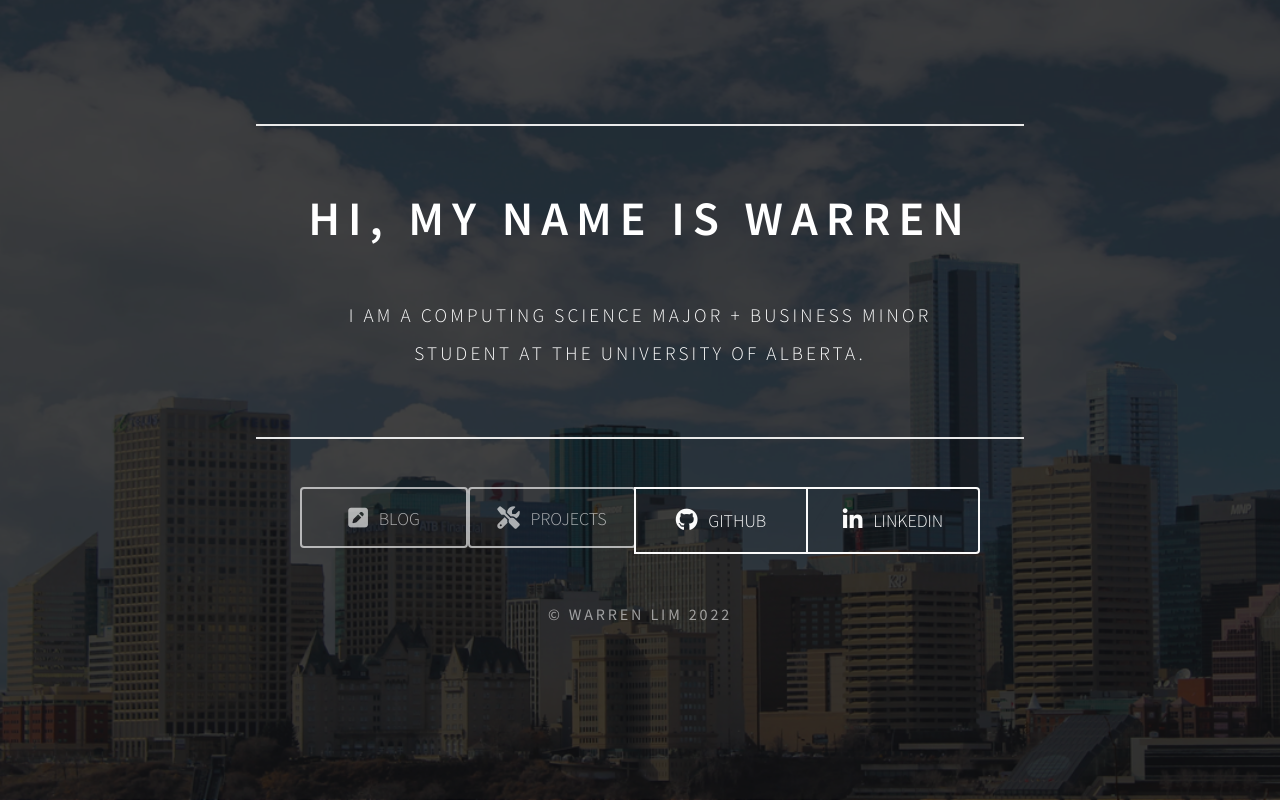
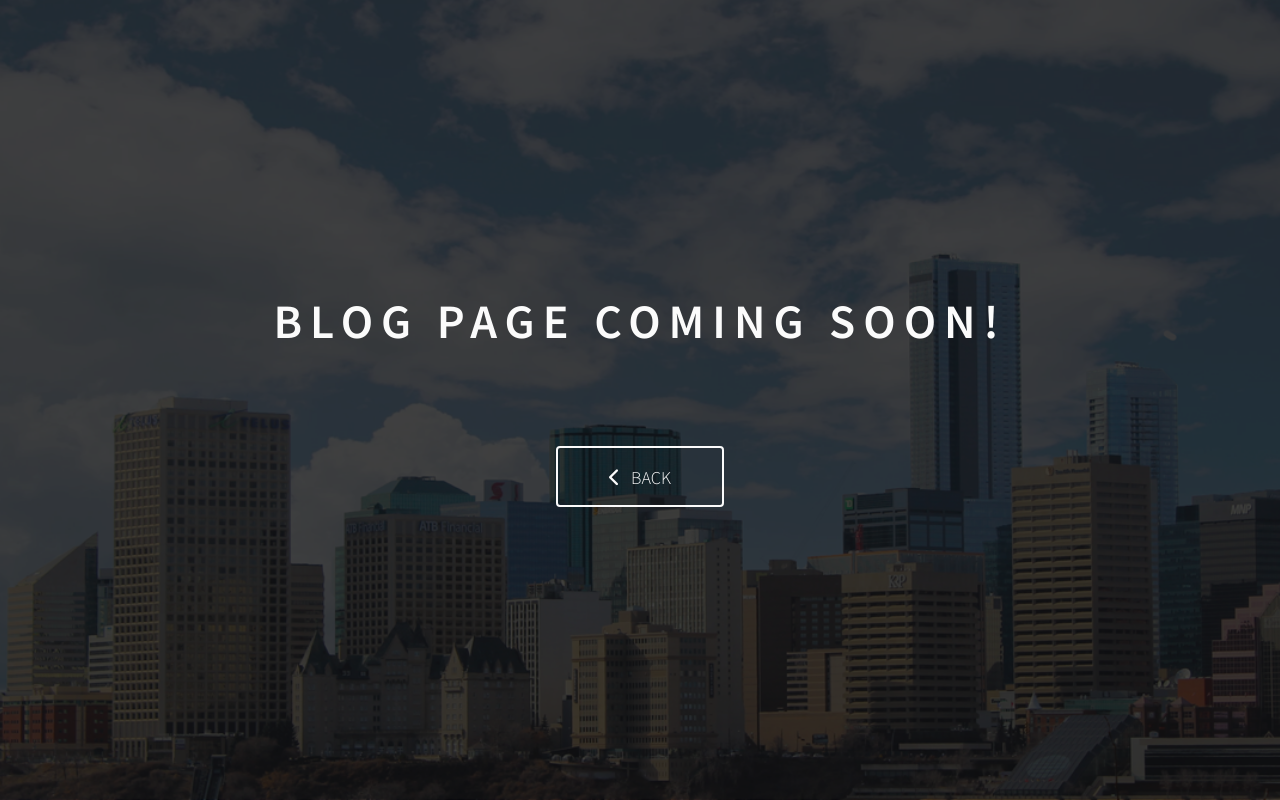
Before and after one commit to wrrnlim/wrrnlim.github.io, a React (Vite) app: page /blog in a window 1280 px wide. Built offline with nearby package versions, Linux system fonts and the light colour scheme.

Commit message:
Implement routing

```diff
--- a/src/App.jsx
+++ b/src/App.jsx
@@ -1,6 +1,6 @@
 import './css/App.css';
 import backgroundImage from '/assets/img/bg.png';
-import Home from './components/Home.jsx';
+import Home from './routes/Home.jsx';
 import Footer from './components/Footer';
 import Background from './components/Background';
 
--- /dev/null
+++ b/src/components/ErrorPage.jsx
@@ -0,0 +1,25 @@
+import { useRouteError } from "react-router-dom";
+import Background from "./Background";
+import { MDBBtn, MDBIcon } from 'mdb-react-ui-kit';
+
+export default function ErrorPage() {
+  const error = useRouteError();
+  console.error(error);
+
+  return (
+    <Background>
+      <div className="d-flex align-items-center justify-content-center vh-100">
+        <div className="text-center text-light">
+          <h1 className="display-1 fw-bold">{error.status}</h1>
+          <p className="fs-3"> {error.statusText} </p>
+          <MDBBtn color='light' outline href='/' className="mt-5">
+            <div className='hero-btn'>
+              <MDBIcon size='lg' fas icon='house' /> &nbsp;
+              Home
+            </div>
+          </MDBBtn>
+        </div>
+      </div>
+    </Background>
+  );
+}
--- a/src/main.jsx
+++ b/src/main.jsx
@@ -2,11 +2,35 @@ import React from 'react'
 import ReactDOM from 'react-dom/client'
 import App from './App'
 
+import {
+  createBrowserRouter,
+  RouterProvider,
+} from "react-router-dom";
+
 import 'mdb-react-ui-kit/dist/css/mdb.min.css';
 import "@fortawesome/fontawesome-free/css/all.min.css";
+import ErrorPage from './components/ErrorPage';
+import Projects from './routes/Projects';
+import Blog from './routes/Blog';
+
+const router = createBrowserRouter([
+  {
+    path: '/',
+    element: <App />,
+    errorElement: <ErrorPage />,
+  },
+  {
+    path: '/projects',
+    element: <Projects />,
+  },
+  {
+    path: '/blog',
+    element: <Blog />,
+  }
+]);
 
 ReactDOM.createRoot(document.getElementById('root')).render(
   <React.StrictMode>
-    <App />
+    <RouterProvider router={router} />
   </React.StrictMode>
 )
--- /dev/null
+++ b/src/routes/Blog.jsx
@@ -0,0 +1,17 @@
+import { MDBBtn, MDBIcon } from 'mdb-react-ui-kit'
+import React from 'react'
+import Background from '../components/Background'
+
+export default function Blog() {
+  return (
+    <Background>
+      <h1 className='mb-5 hero-title text-light'>Blog page coming soon!</h1>
+      <MDBBtn color='light' outline href='/' className="mt-5">
+        <div className='hero-btn'>
+          <MDBIcon size='md' fas icon='chevron-left' /> &nbsp;
+          Back
+        </div>
+      </MDBBtn>
+    </Background>
+  )
+}
--- a/src/components/Home.jsx
+++ b/src/routes/Home.jsx
@@ -32,22 +32,18 @@ export default function Home() {
         </h4>
       </div>
       <MDBBtnGroup size='lg' shadow='0' aria-label='Navigation buttons' className='mt-5' vertical={smallScreen}>
-        <MDBTooltip tag='a' title='Coming soon!'>
-          <MDBBtn color='light' outline className='btn-hover' disabled>
+        <MDBBtn color='light' outline href='/blog'>
           <div className='hero-btn'>
             <MDBIcon size='lg' fas icon='pen-square' /> &nbsp;
             Blog
           </div>
         </MDBBtn>
-        </MDBTooltip>
-        <MDBTooltip tag='a' title='Coming soon!'>
-          <MDBBtn color='light' hoverColor='red' outline disabled>
+        <MDBBtn color='light' outline href='/projects'>
           <div className='hero-btn'>
             <MDBIcon size='lg' fas icon='tools' /> &nbsp;
             Projects
           </div>
         </MDBBtn>
-        </MDBTooltip>
         <MDBBtn color='light' outline href='https://github.com/wrrnlim/' target='_blank'>
           <div className='hero-btn'>
             <MDBIcon size='lg' fab icon='github' /> &nbsp;
```
Also changed, not shown: assets/img/wl_logo_nav.png (added). Lines whose indentation alone changed are shown as unchanged.
